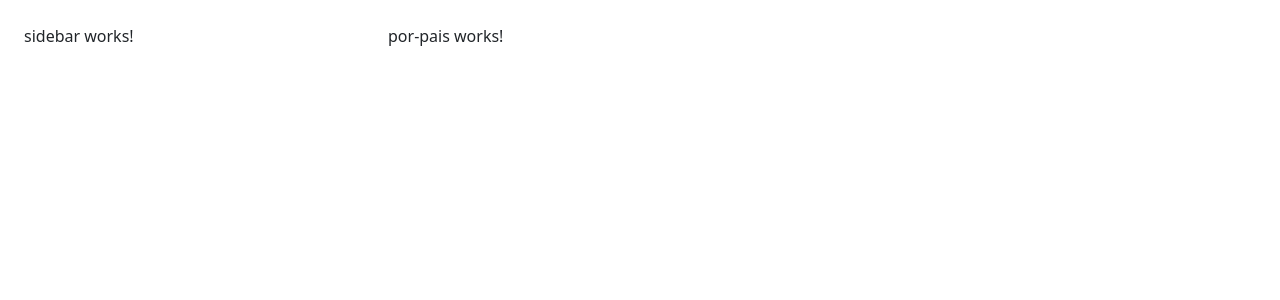
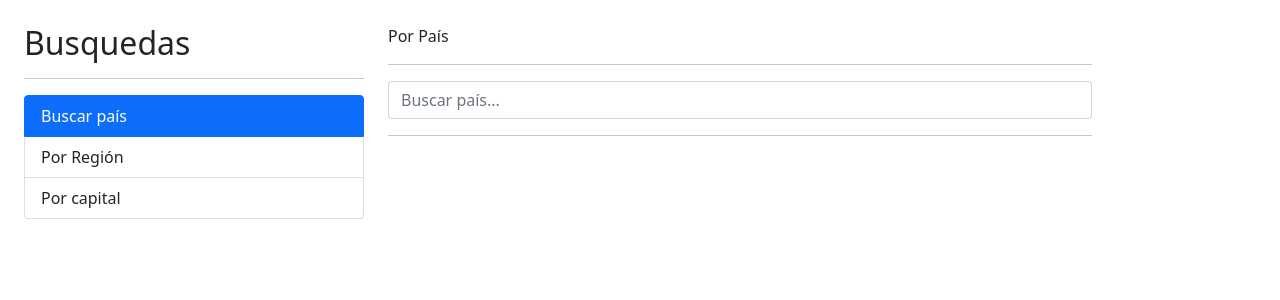
Before and after one commit to ElannyTorres/PaisesApp, an Angular app: page / in a window 1280 px wide. Shown: the top 300 px of the page. Built offline with nearby package versions, Linux system fonts and the light colour scheme.

Commit message:
HTML structuring and functions

```diff
--- a/src/app/pais/pages/por-pais/por-pais.component.html
+++ b/src/app/pais/pages/por-pais/por-pais.component.html
@@ -1 +1,50 @@
-<p>por-pais works!</p>
+<p>Por País</p>
+<hr>
+
+<div class="row">
+  <div class="col">
+    <form (ngSubmit)="buscar()" autocomplete="off">
+      <input type="text"
+            name="termino"
+            class="form-control"
+            [(ngModel)]="termino"
+            placeholder="Buscar país...">
+    </form>
+  </div>
+</div>
+
+  <hr>
+
+  <div *ngIf="hayError"
+      class="alert alert-danger">
+      No se encontró nada con el término: {{termino}}
+  </div>
+
+<div *ngIf="paises.length > 0" class="row">
+  <div class="col">
+    <table *ngIf="paises" class="table table-hover">
+      <thead>
+        <tr>
+          <th>#</th>
+          <th>Bandera</th>
+          <th>Nombre</th>
+          <th>Población</th>
+          <th></th>
+        </tr>
+      </thead>
+      <tbody>
+        <tr  *ngFor="let pais of paises; let i = index">
+          <td>{{i + 1}}</td>
+          <td>
+            <img class="small-flag" [src]="pais.flags.png" alt="">
+          </td>
+          <td>{{pais.name.official}}</td>
+          <td>{{pais.population | number}}</td>
+          <td>
+            <a [routerLink]="['/pais', pais.cca2]">Ver...</a>
+          </td>
+        </tr>
+      </tbody>
+    </table>
+  </div>
+</div>
--- a/src/app/pais/pages/por-pais/por-pais.component.ts
+++ b/src/app/pais/pages/por-pais/por-pais.component.ts
@@ -1,4 +1,6 @@
-import { Component, OnInit } from '@angular/core';
+import { Component } from '@angular/core';
+import { Country } from '../../interfaces/pais.interface';
+import { PaisService } from '../../services/pais.service';
 
 @Component({
   selector: 'app-por-pais',
@@ -6,11 +8,32 @@ import { Component, OnInit } from '@angular/core';
   styles: [
   ]
 })
-export class PorPaisComponent implements OnInit {
+export class PorPaisComponent {
 
-  constructor() { }
+  termino:string = '';
+  hayError: boolean = false;
+  paises: Country[] = []
 
-  ngOnInit(): void {
+  constructor( private paisService: PaisService) { }
+
+  buscar(){
+    this.hayError = false;
+
+    if(this.termino.length === 0) {
+      return;
+    }
+
+    this.paisService.buscarPais(this.termino)
+    .subscribe( {
+      next: (paises) => {
+      console.log(paises);
+      this.paises = paises;
+      },
+      error: (err) => {
+      this.hayError = true;
+      this.paises = [];
+      }
+    } );
   }
 
 }
--- a/src/app/shared/sidebar/sidebar.component.html
+++ b/src/app/shared/sidebar/sidebar.component.html
@@ -1 +1,26 @@
-<p>sidebar works!</p>
+<h2>Busquedas</h2>
+    <hr>
+    <ul class="list-group">
+      <li
+        routerLink=""
+        routerLinkActive="active"
+        [routerLinkActiveOptions]="{ exact: true }"
+        class="list-group-item"
+      >
+        Buscar país
+      </li>
+      <li
+        routerLink="region"
+        routerLinkActive="active"
+        class="list-group-item"
+      >
+        Por Región
+      </li>
+      <li
+        routerLink="capital"
+        routerLinkActive="active"
+        class="list-group-item"
+      >
+        Por capital
+      </li>
+    </ul>
--- a/src/app/shared/sidebar/sidebar.component.ts
+++ b/src/app/shared/sidebar/sidebar.component.ts
@@ -4,6 +4,11 @@ import { Component, OnInit } from '@angular/core';
   selector: 'app-sidebar',
   templateUrl: './sidebar.component.html',
   styles: [
+    `
+      li {
+        cursor: pointer;
+      }
+    `
   ]
 })
 export class SidebarComponent implements OnInit {
```
